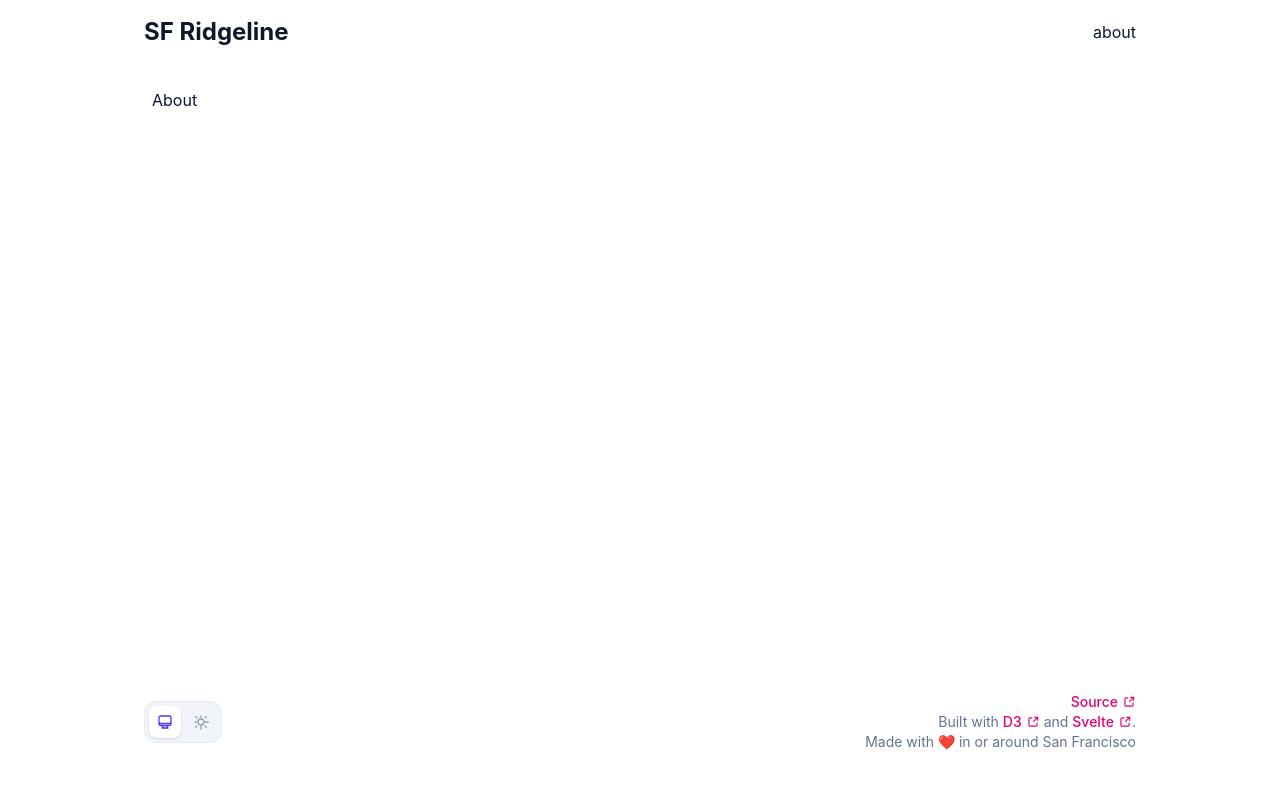
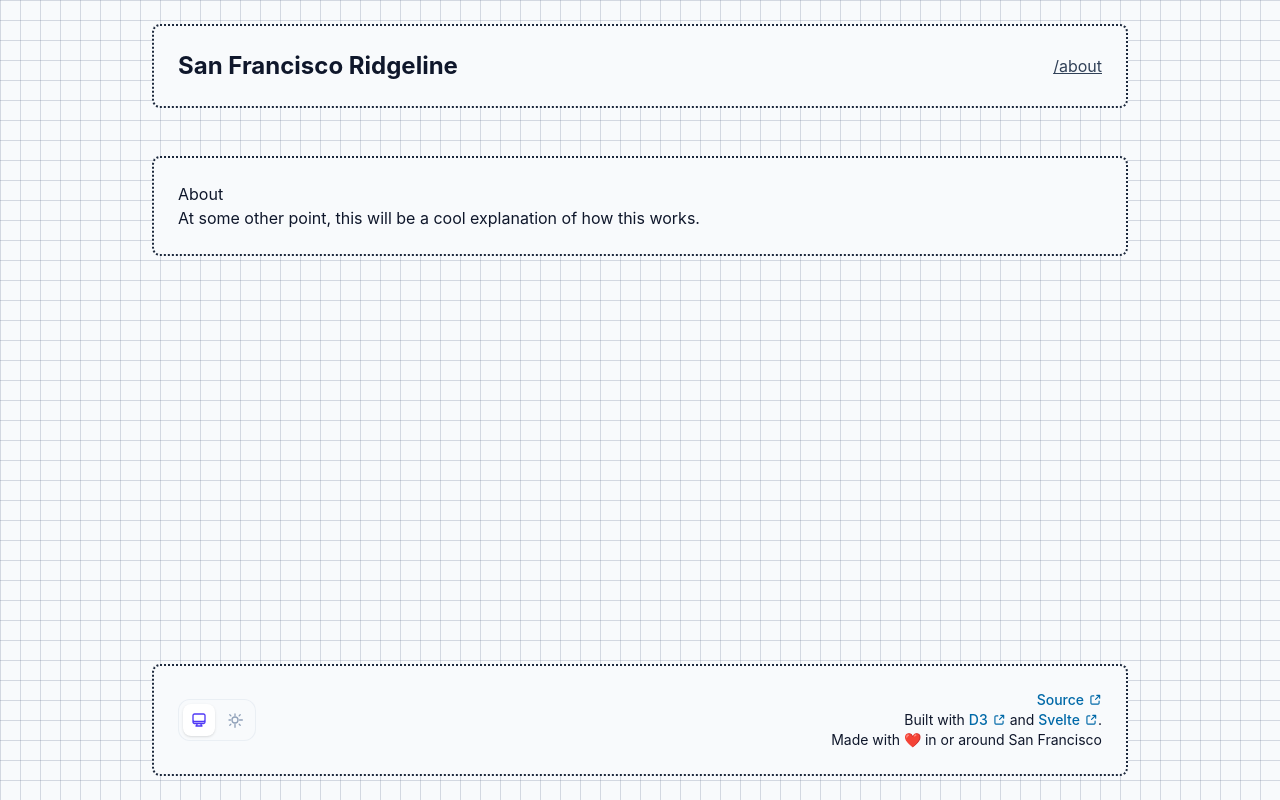
Before and after one commit to vlingenfelter/sf-ridgeline, a SvelteKit app: page /about in a window 1280 px wide. Built offline with nearby package versions, Linux system fonts and the light colour scheme.

Commit message:
add graph paper theme (#1)

```diff
--- a/src/app.html
+++ b/src/app.html
@@ -20,7 +20,7 @@
 			} catch (_) {}
 		</script>
 	</head>
-	<body data-sveltekit-preload-data="hover" class="bg-color-bg text-slate-900 dark:bg-dark-bg dark:text-slate-100 transition-colors duration-200">
+	<body data-sveltekit-preload-data="hover" class="bg-bg text-text dark:bg-dark-bg dark:text-dark-text transition-colors duration-200">
 		<div style="display: contents">%sveltekit.body%</div>
 	</body>
 </html>
--- /dev/null
+++ b/src/lib/components/Card.svelte
@@ -0,0 +1,11 @@
+<script lang="ts">
+    let { children } = $props();
+</script>
+
+<div class="flex flex-col">
+    <div class="flex-1 border-dotted bg-card-bg m-6 rounded-lg dark:bg-dark-card-bg border border-border dark:border-dark-border border-2">
+        <div class="p-6">
+            {@render children?.()}
+        </div>
+    </div>
+</div>
--- a/src/lib/components/Footer.svelte
+++ b/src/lib/components/Footer.svelte
@@ -1,6 +1,7 @@
 <script lang="ts">
   import ExternalLink from "./ExternalLink.svelte";
   import ThemeToggle from "./ThemeToggle.svelte";
+  import { Card } from '$lib';
 
   const d3Link = {
     href: "https://d3js.org",
@@ -18,9 +19,10 @@
   };
 </script>
 
-<footer class="p-4 flex flex-row justify-between items-center mb-8">
+<Card>
+    <footer class="flex flex-row justify-between items-center">
         <ThemeToggle />
-    <div class="flex flex-col text-sm text-slate-500 dark:text-slate-400 justify-end text-right">
+        <div class="flex flex-col text-sm justify-end text-right">
             <p>
                 <ExternalLink {...sourceLink} />
             </p>
@@ -34,3 +36,4 @@
             </p>
         </div>
     </footer>
+</Card>
--- a/src/lib/components/Header.svelte
+++ b/src/lib/components/Header.svelte
@@ -1,14 +1,14 @@
 <script lang="ts">
-	import ThemeToggle from '$lib/components/ThemeToggle.svelte';
+	import { Card } from '$lib';
 	let name: string = $state('world');
 
 </script>
 
-<div>
-	<header class="p-4 flex flex-row justify-between items-center">
-		<h1 class="text-2xl font-bold"><a href="/">SF Ridgeline</a></h1>
+<Card>
+	<header class="flex flex-row justify-between items-center">
+		<h1 class="text-2xl font-bold"><a href="/">San Francisco Ridgeline</a></h1>
 		<nav>
-			<a href="/about">about</a>
+			<a href="/about" class="underline text-local-link dark:text-dark-local-link">/about</a>
 		</nav>
 	</header>
-</div>
+</Card>
--- /dev/null
+++ b/src/lib/components/SvgPattern.svelte
@@ -0,0 +1,9 @@
+
+<svg class="text-pattern dark:text-dark-pattern fixed top-0 left-0 w-full z-[-1]" xmlns="http://w3.org" width="100%" height="100%">
+  <defs>
+    <pattern id="grid" width="20" height="20" patternUnits="userSpaceOnUse">
+      <path d="M 20 0 L 0 0 0 20" fill="none" stroke="currentColor" stroke-width="0.5" />
+    </pattern>
+  </defs>
+  <rect width="100%" height="100%" fill="url(#grid)" />
+</svg>
--- a/src/lib/components/ThemeToggle.svelte
+++ b/src/lib/components/ThemeToggle.svelte
@@ -4,7 +4,7 @@
 </script>
 
 <div class="flex flex-col items-end gap-1.5">
-	<div class="flex items-center gap-1 bg-slate-100 dark:bg-slate-800/80 p-1 rounded-xl border border-slate-200/60 dark:border-slate-700/50">
+	<div class="flex items-center gap-1 bg-card-bg dark:bg-dark-card-bg p-1 rounded-xl border border-slate-200/60 dark:border-slate-700/50">
 		<!-- 💻 System Preference Button -->
 		<button
 			onclick={() => theme.resetToSystem()}
--- a/src/lib/index.ts
+++ b/src/lib/index.ts
@@ -4,3 +4,5 @@
 export { default as Header } from './components/Header.svelte';
 export { default as Footer } from './components/Footer.svelte';
 export { default as BarChart } from './components/BarChart.svelte';
+export { default as Card } from './components/Card.svelte';
+export { default as SvgPattern } from './components/SvgPattern.svelte';
--- a/src/routes/+layout.svelte
+++ b/src/routes/+layout.svelte
@@ -4,7 +4,7 @@
 	import { onMount } from 'svelte';
 	import { theme } from '$lib/theme.svelte';
 	// import ThemeToggle from '$lib/components/ThemeToggle.svelte';
-	import { Header, Footer, BarChart } from '$lib';
+	import { Header, Footer, BarChart, Card, SvgPattern } from '$lib';
 
 	let { children } = $props();
 
@@ -21,9 +21,12 @@
 		return () => mediaQuery.removeEventListener('change', handleSystemChange);
 	});
 </script>
+
+<SvgPattern />
+
 <div class="min-h-screen flex flex-col justify-between max-w-screen-lg mx-auto">
 	<Header />
-	<main class="p-6 flex-grow">
+	<main class="flex-grow">
 		{@render children()}
 	</main>
 	<Footer />
--- a/src/routes/+page.svelte
+++ b/src/routes/+page.svelte
@@ -1,12 +1,14 @@
 <script lang="ts">
-  import { BarChart } from '$lib';
+  import { Card } from '$lib';
 
 </script>
 
-<h1>Welcome to SvelteKit</h1>
+<Card>
 
-<p>
-    Visit <a href="https://svelte.dev/docs/kit">svelte.dev/docs/kit</a> to read the documentation
-</p>
 
+    <p>
+        At some point this will be a cool plot.
+    </p>
+
+</Card>
 <!-- <BarChart /> -->
--- a/src/routes/about/+page.svelte
+++ b/src/routes/about/+page.svelte
@@ -1 +1,10 @@
-<h1>About</h1>
+<script lang="ts">
+    import { Card } from '$lib';
+</script>
+
+<Card>
+    <h2>About</h2>
+    <p>
+        At some other point, this will be a cool explanation of how this works.
+    </p>
+</Card>
--- a/src/routes/layout.css
+++ b/src/routes/layout.css
@@ -25,11 +25,21 @@
 
 
 @theme {
-  --color-bg: var(--color-taupe-100);
-  --color-link: var(--color-pink-600);
+  --color-bg: var(--color-slate-50);
+  --color-pattern: var(--color-slate-500);
+  --color-card-bg: var(--color-slate-50);
+  --color-link: var(--color-sky-700);
+  --color-local-link: var(--color-slate-700);
   --color-ggb: oklch(0.532 0.1415 42.22);
+  --color-border: var(--color-slate-800);
+  --color-text: var(--color-slate-900);
 
-  --color-dark-bg: var(--color-slate-900);
-  --color-dark-link: oklch(0.72 0.11 178);
+  --color-dark-bg: var(--color-slate-950);
+  --color-dark-pattern: var(--color-slate-500);
+  --color-dark-card-bg: var(--color-slate-950);
+  --color-dark-link: var(--color-orange-300);
+  --color-dark-local-link: var(--color-orange-300);
   --color-dark-ggb: oklch(0.6116 0.1288 43.9);
+  --color-dark-border: var(--color-slate-500);
+  --color-dark-text: var(--color-slate-300);
 }
```
Lines whose indentation alone changed are shown as unchanged.
